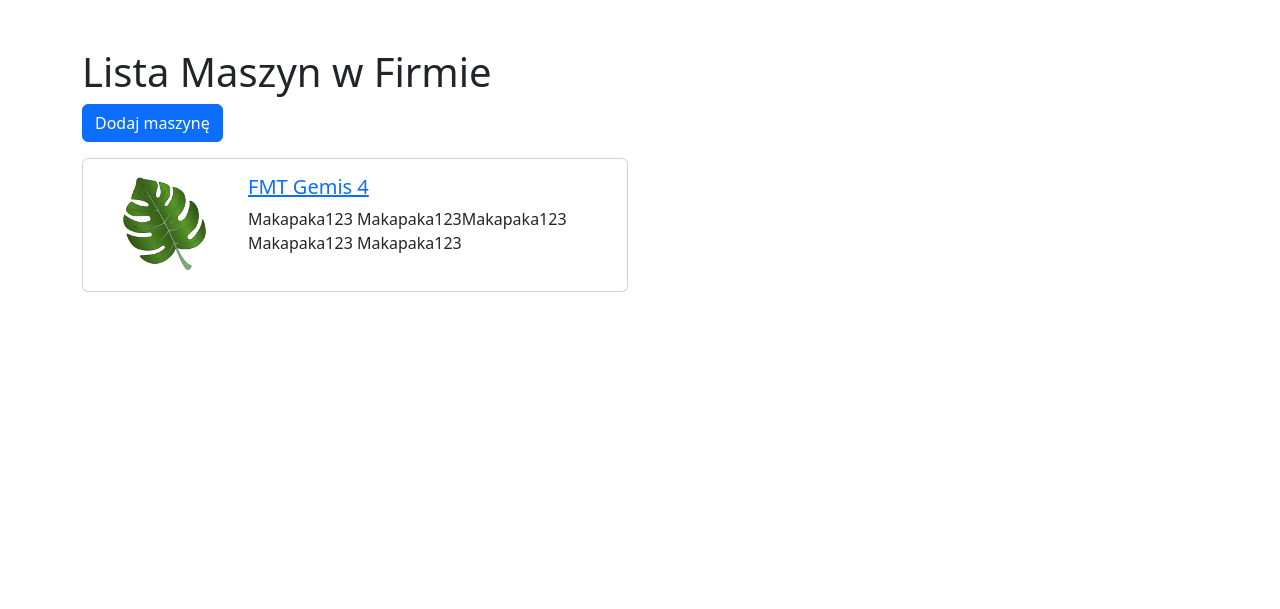
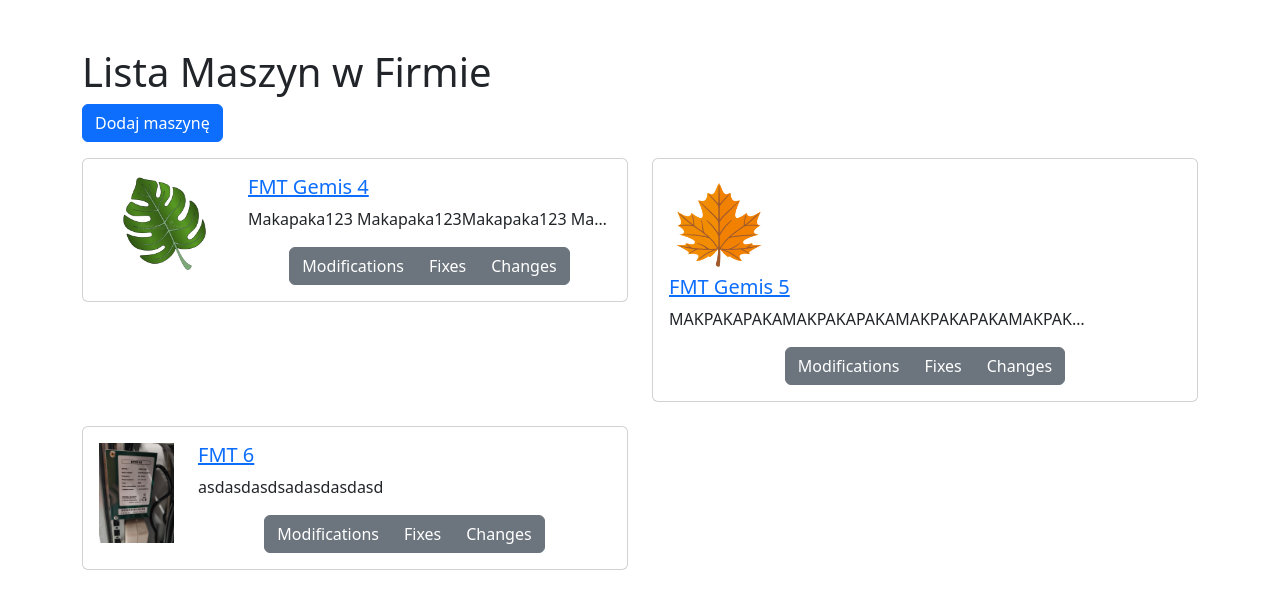
Before and after one commit to Szabson123/WorkFlowManagement, a Django app: page /database/ in a window 1280 px wide. Shown: the part 56-665 px from the top of the page. Run offline with Django 5.2, Linux system fonts and the light colour scheme; data comes from the database, SQL or seed files in the repository.

Commit message:
tring to fix modification list

```diff
--- a/WorkFlowMgmt/base/forms.py
+++ b/WorkFlowMgmt/base/forms.py
@@ -30,18 +30,18 @@ class MachineModificationForm(forms.ModelForm):
     name = forms.ModelChoiceField(queryset=MachineDatabase.objects.all(), empty_label=None)
     class Meta:
         model = MachineHistory
-        fields = ['name', 'modification', 'photos']
+        fields = ['modification', 'photos']
 
 
 class MachineChangesForm(forms.ModelForm):
     name = forms.ModelChoiceField(queryset=MachineDatabase.objects.all(), empty_label=None)
     class Meta:
         model = MachineHistory
-        fields = ['name', 'changes', 'photos']
+        fields = ['changes', 'photos']
 
 
 class MachineFixesForm(forms.ModelForm):
     name = forms.ModelChoiceField(queryset=MachineDatabase.objects.all(), empty_label=None)
     class Meta:
         model = MachineHistory
-        fields = ['name', 'fixes', 'photos']
+        fields = ['fixes', 'photos']
--- a/WorkFlowMgmt/base/models.py
+++ b/WorkFlowMgmt/base/models.py
@@ -44,8 +44,8 @@ class MachineDatabase(models.Model):
 
 
 class MachineHistory(models.Model):
-    name = models.OneToOneField(MachineDatabase, on_delete=models.CASCADE)
+    machine = models.ForeignKey(MachineDatabase, on_delete=models.CASCADE, null=True, blank=True)
     changes = models.TextField()
     modification = models.TextField()
     fixes = models.TextField()
-    photos = models.ImageField()
+    photos = models.ImageField(blank=True, null=True)
--- a/WorkFlowMgmt/database/templates/database/machines_list.html
+++ b/WorkFlowMgmt/database/templates/database/machines_list.html
@@ -22,8 +22,15 @@
                             <h5 class="card-title">
                                 <a href="{% url 'database:machine_detail' pk=machine.pk %}">{{ machine.name }}</a>
                             </h5>
-                            <p class="card-text">{{ machine.description }}</p>
+                            <p class="card-text">{{ machine.description|truncatechars:40 }}</p>
                             <p class="card-text"><small class="text-muted">{{ machine.documentations }}</small></p>
+                            <div class="d-flex justify-content-center">
+                                <div class="btn-group" role="group" aria-label="Machine Actions">
+                                    <a href="{% url 'database:machine_modification_list' pk=machine.pk %}" class="btn btn-secondary">Modifications</a>
+                                    <a href="#" class="btn btn-secondary">Fixes</a>
+                                    <a href="#" class="btn btn-secondary">Changes</a>
+                                </div>
+                            </div>
                         </div>
                     </div>
                 </div>
--- a/WorkFlowMgmt/database/views.py
+++ b/WorkFlowMgmt/database/views.py
@@ -56,7 +56,8 @@ class MachineModificationListView(ListView):
         return context
 
     def get_queryset(self):
-        return MachineHistory.objects.all()
+        machine_pk = self.kwargs.get('pk')
+        return MachineHistory.objects.filter(machine__pk=machine_pk)
 
 
 class MachineModificationCreateView(CreateView):
```
Also changed, not shown: WorkFlowMgmt/base/migrations/0011_alter_machinedatabase_image_and_more.py (added), WorkFlowMgmt/base/migrations/0012_alter_machinehistory_photos.py (added), WorkFlowMgmt/base/migrations/0013_remove_machinehistory_name_machinehistory_name.py (added), WorkFlowMgmt/base/migrations/0014_rename_name_machinehistory_machine.py (added), WorkFlowMgmt/db.sqlite3, WorkFlowMgmt/media/machines_images/klon.jpg (added), WorkFlowMgmt/media/machines_images/picture.jpeg (added).
